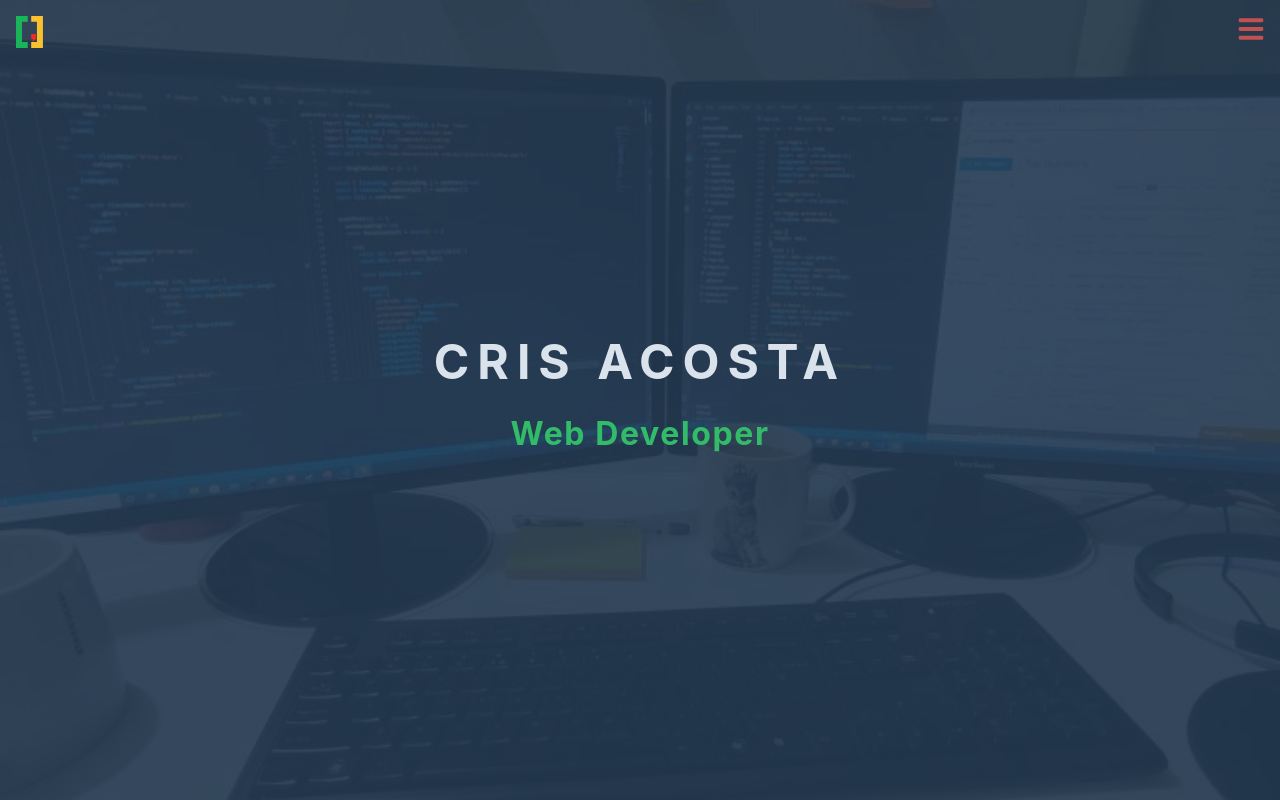
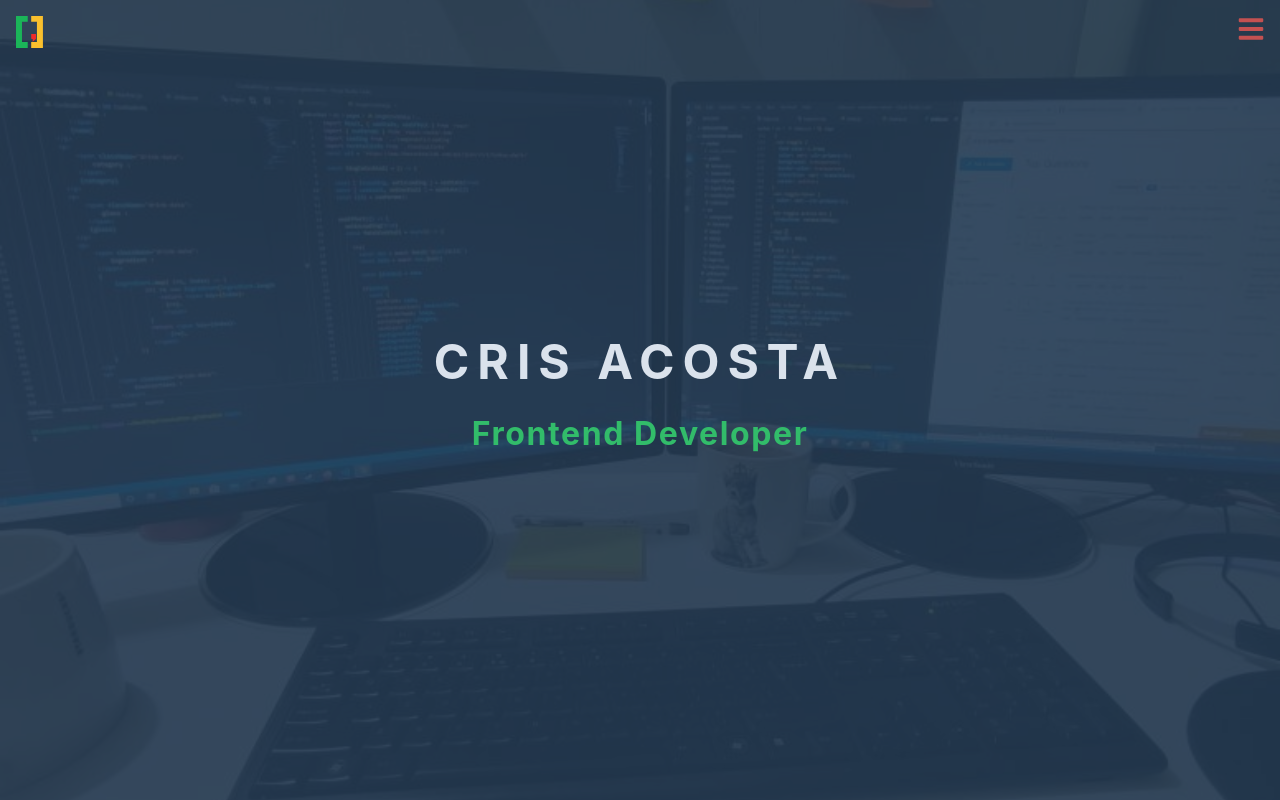
Before and after one commit to eatcodesforlife/my-react-portfolio, a React (Create React App) app: page / in a window 1280 px wide. Shown: the top 800 px of the page. Built offline with nearby package versions, Linux system fonts and the light colour scheme; no server answers.

Commit message:
updated hero subtitle

```diff
--- a/src/components/Hero.js
+++ b/src/components/Hero.js
@@ -6,7 +6,7 @@ const Hero = () => {
           <div className="hero-center">
             <article className="hero-info">
               <h1>Cris Acosta</h1>
-              <h3>Web Developer</h3>
+              <h3>Frontend Developer</h3>
             </article>
           </div>
         </section>
```
